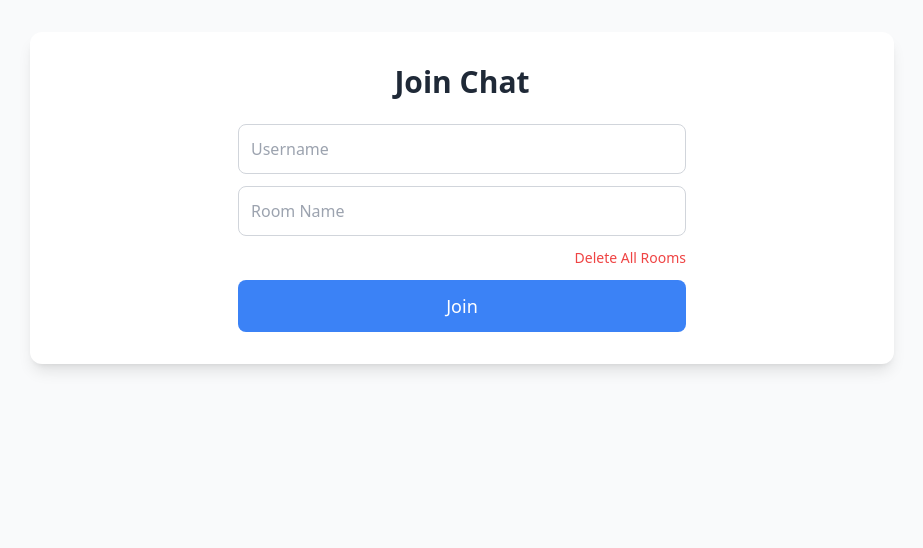
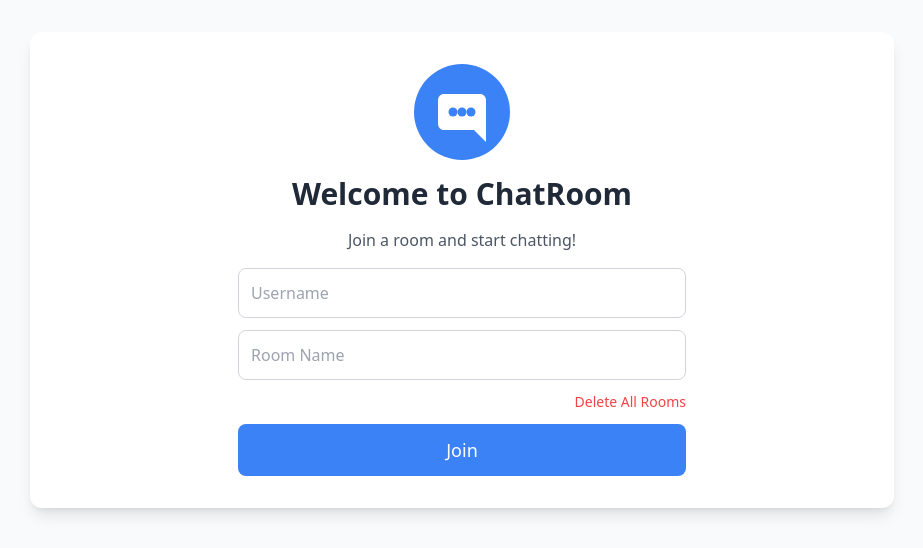
Before and after one commit to BTKcreations/simple_chat_app, a Flask app: page / in a window 1280 px wide. Shown: the top 548 px of the page, without its empty margins (178-1101 px from the left). Run offline with Flask 3, Linux system fonts and the light colour scheme; some libraries are stand-ins or nearby versions.

```diff
--- a/templates/index.html
+++ b/templates/index.html
@@ -13,7 +13,11 @@
         <div class="bg-white rounded-xl shadow-lg p-4 sm:p-6 md:p-8">
             <!-- Login Form -->
             <div id="login-form" class="space-y-4 max-w-md mx-auto">
-                <h2 class="text-2xl sm:text-3xl font-bold text-gray-800 text-center mb-6">Join Chat</h2>
+                <div class="text-center space-y-4">
+                    <img src="{{ url_for('static', filename='logo.svg') }}" alt="ChatRoom Logo" class="w-24 h-24 mx-auto">
+                    <h2 class="text-2xl sm:text-3xl font-bold text-gray-800">Welcome to ChatRoom</h2>
+                    <p class="text-gray-600">Join a room and start chatting!</p>
+                </div>
                 <div class="space-y-3">
                     <input type="text" id="username" placeholder="Username"
                            class="w-full p-3 border border-gray-300 rounded-lg focus:outline-none focus:ring-2 focus:ring-blue-400 focus:border-transparent">
@@ -38,9 +42,12 @@
             <!-- Chat Interface -->
             <div id="chat-interface" class="hidden space-y-4">
                 <div class="flex flex-col sm:flex-row justify-between items-center gap-4 mb-6">
-                    <div class="flex items-center space-x-2">
-                        <h2 class="text-xl sm:text-2xl font-bold text-gray-800">Room:</h2>
-                        <span id="room-display" class="text-xl sm:text-2xl text-blue-600 font-semibold"></span>
+                    <div class="flex items-center space-x-3">
+                        <img src="{{ url_for('static', filename='logo.svg') }}" alt="ChatRoom Logo" class="w-8 h-8">
+                        <div>
+                            <h2 class="text-xl sm:text-2xl font-bold text-gray-800">Room:</h2>
+                            <span id="room-display" class="text-xl sm:text-2xl text-blue-600 font-semibold"></span>
+                        </div>
                     </div>
                     <button onclick="leaveRoom()"
                             class="bg-red-500 text-white py-2 px-6 rounded-lg hover:bg-red-600 transition duration-200 text-sm sm:text-base font-medium">
```
Also changed, not shown: static/logo.svg (added).
